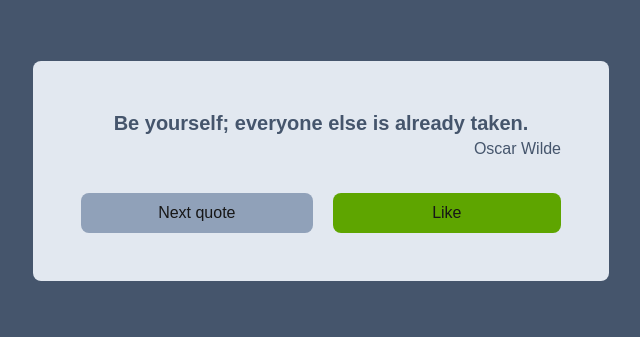
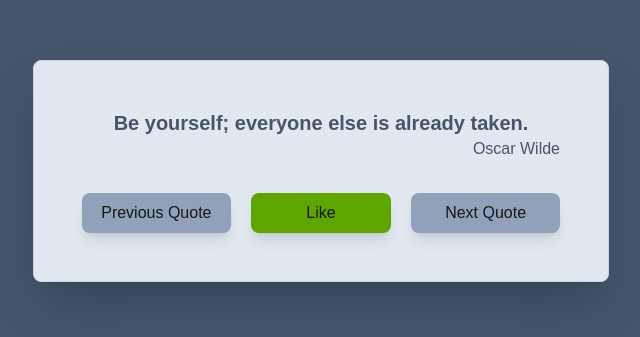
Before and after one commit to batibatii/random-quote, a Next.js app: page / in a window 1280 px wide. Shown: the part 229-566 px from the top of the page, without its empty margins (319-959 px from the left). Built offline with nearby package versions, Linux system fonts and the light colour scheme.

Commit message:
Add button component Add previous quote button and  logic Add showText state and logic Add styling to elements

```diff
--- a/src/app/page.js
+++ b/src/app/page.js
@@ -1,31 +1,39 @@
 'use client';
 
 import { quotes } from '../../quotes';
-import { useState } from 'react';
+import { Children, useState } from 'react';
 import Card from '../components/card.jsx'
 import { Title, align } from '../components/title.jsx';
+import Button from '../components/button.jsx'
 
 export default function Home() {
 
   const [currentQuoteIndex, setCurrentQuoteIndex] = useState(0);
+  const [showText, setShowText] = useState(false);
   const [quotesWithLikes, setCurrentQuoteLike] = useState(quotes.map(quote => quote))
-
 
   function handleSubmit() {
     console.log('The button is clicked');
     console.log('The next quote is:', quotes[currentQuoteIndex].quote);
 
-    setCurrentQuoteIndex((prev) => prev + 1);
+    setCurrentQuoteIndex((prev) => prev < quotes.length - 1 ? prev + 1 : prev);
+  }
+
+  function handlePreviousQuote() {
+    console.log('The button is clicked');
+    console.log('The previous quote is', quotes[currentQuoteIndex - 1]?.quote || quotes[currentQuoteIndex].quote);
+
+    setCurrentQuoteIndex((prev) => prev > 0 ? prev - 1 : prev);
   }
 
   function handleLike() {
-
 
     console.log('Quote:', `"${quotesWithLikes[currentQuoteIndex].quote}"`, 'is liked');
 
     const incrementedQuote = quotesWithLikes.map((quote, index) => {
       if (index === currentQuoteIndex) {
         console.log('This quote has: ', quote.likeCount + 1, ' likes');
+        setShowText(true);
         return { ...quote, likeCount: quote.likeCount + 1 }
       } else {
         return quote;
@@ -43,16 +51,21 @@ export default function Home() {
           {quotes[currentQuoteIndex].author}
         </span>
         <div className='flex gap-5 mt-8'>
-          <button onClick={handleSubmit}
-            className='bg-slate-400 rounded-lg p-2 w-2xs hover:bg-slate-500 '>
-            Next quote
-          </button>
+          <Button onClick={handlePreviousQuote} className={`bg-slate-400 p-2 hover:bg-slate-500 shadow-lg hover:shadow-xl active:shadow-sm active:scale-95 active:translate-y-0.5 transition-all duration-75`}>
+            Previous Quote
+          </Button>
+          <Button onClick={handleLike}
+            className={`bg-lime-600 hover:bg-lime-700 active:bg-lime-800 shadow-lg hover:shadow-xl active:shadow-sm active:scale-95 active:translate-y-0.5 transition-all duration-75`}>
+            Like
+          </Button>
+          <Button onClick={handleSubmit}
+            className={`bg-slate-400 p-2 hover:bg-slate-500 active:bg-slate-600 shadow-lg hover:shadow-xl active:shadow-sm active:scale-95 active:translate-y-0.5 transition-all duration-75`}>
+            Next Quote
+          </Button>
 
-          <button onClick={handleLike}
-            className='bg-lime-600 rounded-lg w-2xs hover:bg-lime-700 '>
-            Like
-          </button>
         </div>
+        {showText && (
+          <div className='bg-lime-900 text-center mt-4 mx-auto rounded-lg font-bold w-8 shadow-inner border-2 border-lime-800'>{quotesWithLikes[currentQuoteIndex].likeCount}</div>)}
       </Card>
     </main>
 
--- /dev/null
+++ b/src/components/button.jsx
@@ -0,0 +1,10 @@
+export default function Button({ onClick, className, children }) {
+  return (
+    <button
+      onClick={onClick}
+      className={`rounded-lg w-2xs cursor-pointer ${className}`}
+    >
+      {children}
+    </button>
+  );
+}
--- a/src/components/card.jsx
+++ b/src/components/card.jsx
@@ -1,6 +1,6 @@
 export default function Card({ children }) {
   return (
-    <div className="w-screen md:w-xl bg-slate-200 p-12 rounded-lg flex flex-col ">
+    <div className="w-screen md:w-xl bg-slate-200 p-12 rounded-lg flex flex-col shadow-2xl border border-slate-300">
       {children}
     </div>
   );
```
